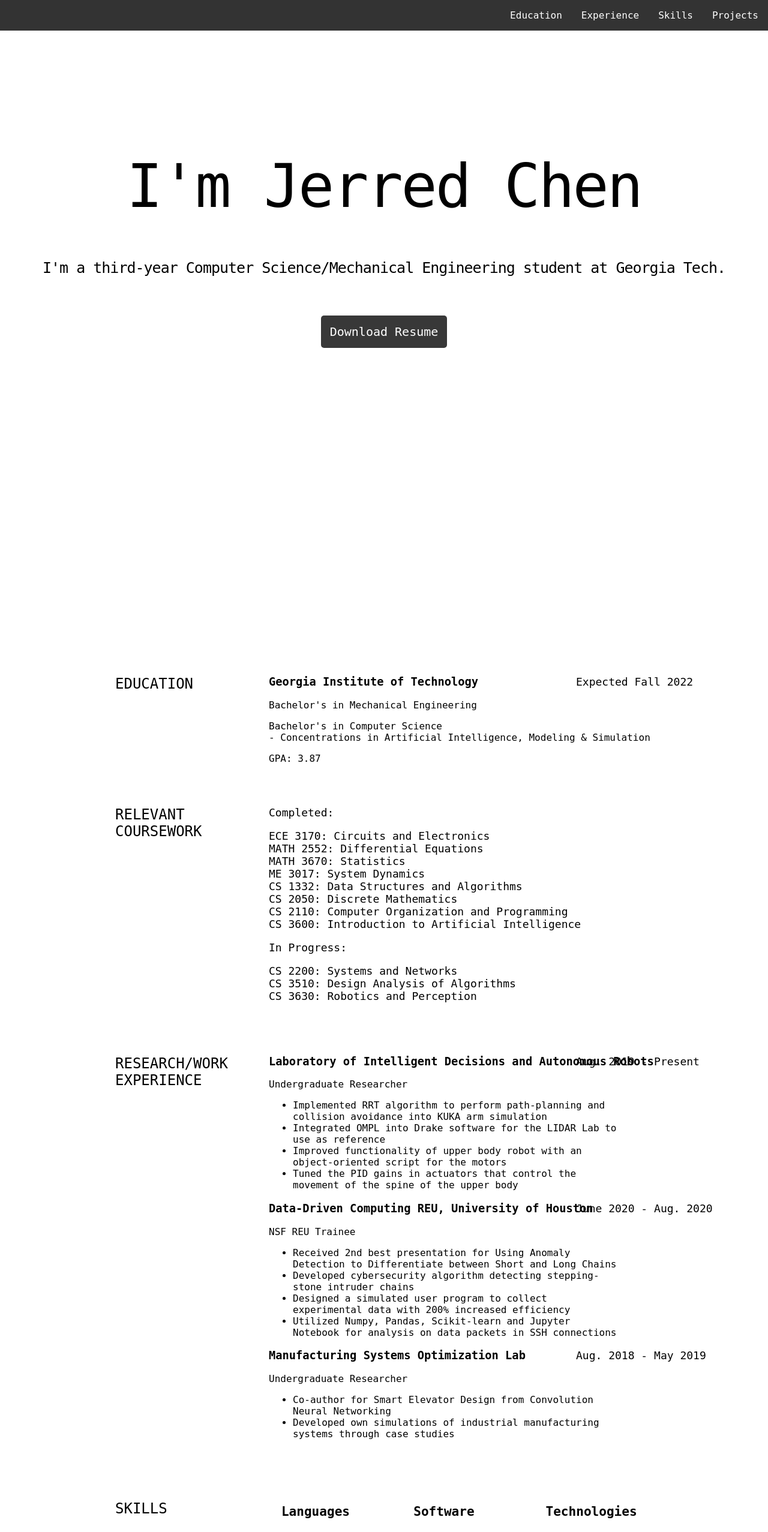
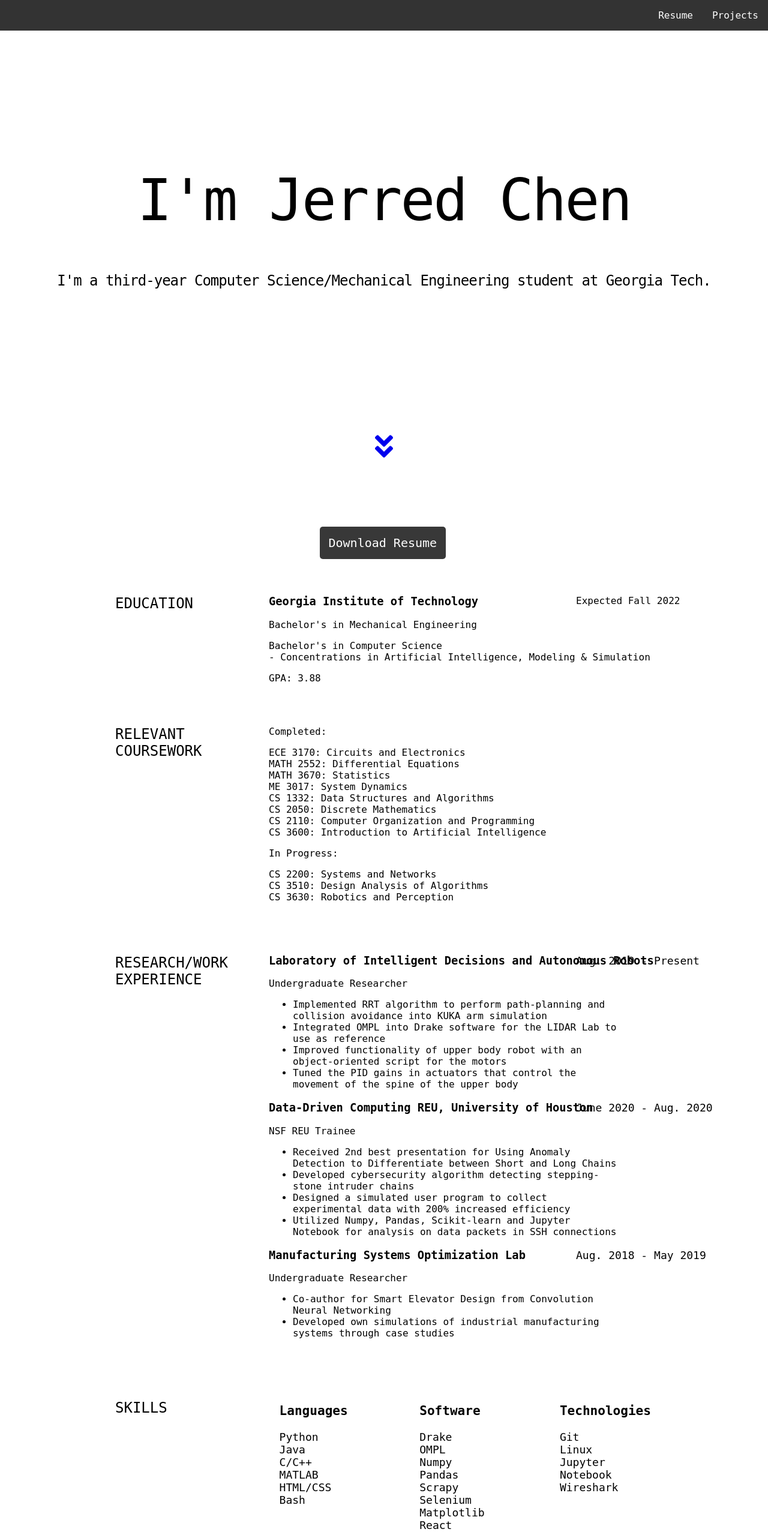
Before and after one commit to jerredchen/Personal-Website, a React (Create React App) app: page / in a window 1280 px wide. Shown: the top 2554 px of the page at 60% size. Built offline with nearby package versions, Linux system fonts and the light colour scheme.

Commit message:
proport. font, add resume, ghpages

```diff
--- a/src/Components/Education.js
+++ b/src/Components/Education.js
@@ -2,6 +2,11 @@ function Education() {
     return (
         <section id="education">
         <div className="row education">
+            <div className="button-element">
+                <p>
+                    <a href="/downloads/Jerred_Chen_Resume.pdf" className="button"><i className="fa fa-download"></i>Download Resume</a>
+                </p>
+            </div>
             <div className="education-block">
                 <div className="row-item">
                     <div className="education-title">
@@ -13,7 +18,7 @@ function Education() {
                         </h3>
                         <p>Bachelor's in Mechanical Engineering</p>
                         <p>Bachelor's in Computer Science<br/>- Concentrations in Artificial Intelligence, Modeling & Simulation</p>
-                        <p>GPA: 3.87</p>
+                        <p>GPA: 3.88</p>
                     </div>
                 </div>
             </div>
--- a/src/Components/Header.js
+++ b/src/Components/Header.js
@@ -1,3 +1,6 @@
+import { FontAwesomeIcon } from '@fortawesome/react-fontawesome';
+import { faAngleDoubleDown } from '@fortawesome/free-solid-svg-icons';
+
 function Header() {
     return (
         <header id="home">
@@ -6,38 +9,21 @@ function Header() {
 
            <ul id="nav" className="nav">
                 <li><a className="scroll" href="#projects">Projects</a></li>
-                <li><a className="scroll" href="#skills">Skills</a></li>
-                <li><a className="scroll" href="#experience">Experience</a></li>
-                <li><a className="scroll" href="#education">Education</a></li>
+                <li><a className="scroll" href="#education">Resume</a></li>
            </ul>
 
         </nav>
 
 
-        <div className="row banner">
-           <div className="banner-text">
-              <h1 className="responsive-headline">I'm Jerred Chen</h1>
+        <div className="intro-container">
+           <div className="intro-item">
+              <h1>I'm Jerred Chen</h1>
               <h3>I'm a third-year Computer Science/Mechanical Engineering student at Georgia Tech.</h3>
-              {/* <ul className="social">
-                <li><a className="header-email" href="">
-
-                </a></li>
-                <li><a className="header-linkedin" href="">
-                    <img src="" alt="linkedin logo"/>
-                </a></li>
-                <li><a className="header-github" href="">
-                    <img src="" alt="github logo"/>
-                </a></li>
-              </ul> */}
-              {/* <i class="fas fa-envelope-square"></i> */}
-
            </div>
         </div>
 
-        <div className="columns download">
-            <p>
-                <a href="" className="button"><i className="fa fa-download"></i>Download Resume</a>
-            </p>
+        <div className="floating">
+            <a className="float-icon" href="#education"><FontAwesomeIcon icon={faAngleDoubleDown} size="3x" /></a>
         </div>
 
         </header>
--- a/src/Components/Skills.js
+++ b/src/Components/Skills.js
@@ -9,8 +9,8 @@ function Skills() {
             <div className="outer skills container">
                 <div className="skills-container">
                     <div id="skill-child" className="languages">
-                        <h3>Languages</h3>
-                        <ul>
+                        <h3 className="skill-block">Languages</h3>
+                        <ul className="skill-block">
                             <li>Python</li>
                             <li>Java</li>
                             <li>C/C++</li>
@@ -20,8 +20,8 @@ function Skills() {
                         </ul>
                     </div>
                     <div id="skill-child" className="software">
-                        <h3>Software</h3>
-                        <ul>
+                        <h3 className="skill-block">Software</h3>
+                        <ul className="skill-block">
                             <li>Drake</li>
                             <li>OMPL</li>
                             <li>Numpy</li>
@@ -33,8 +33,8 @@ function Skills() {
                         </ul>
                     </div>
                     <div id="skill-child" className="tech">
-                        <h3>Technologies</h3>
-                        <ul>
+                        <h3 className="skill-block">Technologies</h3>
+                        <ul className="skill-block">
                             <li>Git</li>
                             <li>Linux</li>
                             <li>Jupyter Notebook</li>
--- a/src/styling.css
+++ b/src/styling.css
@@ -3,8 +3,7 @@ html {
 }
 
 body {
-    font: 16px 'monospace';
-    /* padding-top: 60px; */
+    font: 2vh 'monospace';
 }
 
 /* ----------------------------------------*/
@@ -12,30 +11,30 @@ body {
 /* ----------------------------------------*/
 
 header {
-    height: 800px;
     text-align: center;
 }
 
-header .banner-text h1 {
-    font: 100px/1.1em 'monospace';
-    width: 100%;
-    height: 100%;
-    margin-top: 20%;
-    /* padding-top: 15%; */
-    /* padding-top: 250px; */
-    /* margin: 0 auto 18px auto; */
+header .intro-container {
+    display: flex;
+    flex-direction: column;
+    justify-content: center;
+    height: 90vh
+}
+
+header .intro-item h1 {
+    font: 12vh 'monospace';
     letter-spacing: -3px;
 }
 
-header .banner-text h3 {
-    font: 25px/1.1em 'monospace';
+header .intro-item h3 {
+    font: 3vh 'monospace';
     letter-spacing: -1px;
-    margin-bottom: 80px;
 }
 
 ul#nav {
-    font: 16px 'monospace';
+    font: 2vh 'monospace';
     position: fixed;
+    z-index: 2;
     top: 0;
     width: 100%;
     list-style-type: none;
@@ -58,7 +57,7 @@ ul#nav li a:hover {
     background-color: #111111;
 }
 
-ul.social {
+/* ul.social {
     list-style-type: none;
     display: block;
     text-align: center;
@@ -69,21 +68,23 @@ ul.social li a {
     float: left;
     display: block;
     text-align: center;
+} */
+
+.floating {
+    animation: floating 3s ease-in-out infinite;
+    text-decoration: none;
+    /* padding-top: 12%; */
 }
 
-header .button {
-    /* margin-top: 50%; */
-    background: #383838;
-    padding: 15px;
-    color: #fff;
-    text-decoration: none;
-    border-radius: 5px;
-    font: 20px 'monospace';
- }
+a.float-icon:visited {
+    color: black;
+}
 
- header .button:hover {
-    background: #080808;
- }
+@keyframes floating {
+    0% { transform: translate(0,  0px); }
+    50%  { transform: translate(0, 12px); }
+    100%   { transform: translate(0, -0px); }
+}
 
 /* ----------------------------------------*/
 /*                Education
@@ -92,6 +93,24 @@ header .button {
 section#education {
     overflow: hidden;
     padding-top: 50px;
+}
+
+#education .button {
+    background: #383838;
+    padding: 15px;
+    color: #fff;
+    text-decoration: none;
+    border-radius: 5px;
+    font: 20px 'monospace';
+}
+
+#education .button-element {
+    width: 215px;
+    margin: 75px auto;
+}
+
+#education .button:hover {
+    background: #080808;
 }
 
 .education-title h1 span {
@@ -112,7 +131,7 @@ section#education {
 .college-info span {
     position: absolute;
     font-weight: 500;
-    font: 18px 'monospace';
+    font: 2vh 'monospace';
     /* padding-left: 32%; */
     left: 75%;
 }
@@ -126,8 +145,6 @@ section#education {
 
 #education .course-block {
     padding-left: 35%;
-    /* float: left; */
-    font: 18px 'monospace';
     list-style-type: none;
 }
 
@@ -190,18 +207,19 @@ section#experience {
 #skill-child {
     flex: 1;
     font: 18px 'monospace';
+    align-items: center;
 }
 
 #skills ul {
     list-style-type: none;
 }
 
-.languages {
-    padding-left: 19%;
+.skill-block {
+    padding-left: 80%;
 }
 
 .tech {
-    padding-right: 15%;
+    padding-right: 30%;
 }
 
 /* ----------------------------------------*/
```
Also changed, not shown: package.json (+10 -1 lines), 2 other files (tests, documents, lock files or other folders).
